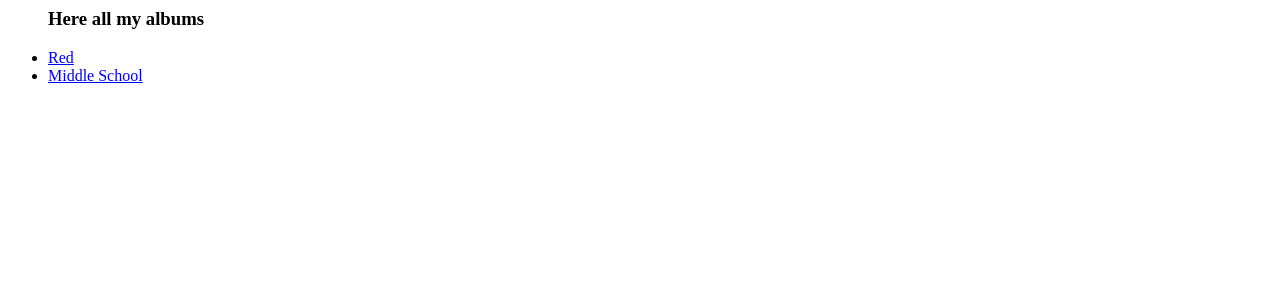
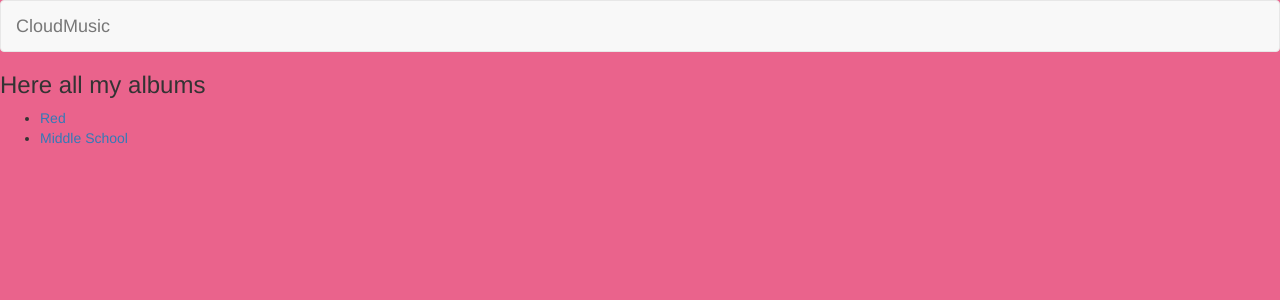
Before and after one commit to srinivasycplf8/django, a Django app: page /music/ in a window 1280 px wide. Shown: the top 300 px of the page. Run offline with Django 3.2, Linux system fonts and the light colour scheme; data comes from the database, SQL or seed files in the repository; some libraries are stand-ins or nearby versions.

Commit message:
Adding CSS File and Navigation Bar

```diff
--- /dev/null
+++ b/music/static/music/style.css
@@ -0,0 +1,3 @@
+body{
+    background-color: #EA638C;
+}
--- a/music/templates/music/detail.html
+++ b/music/templates/music/detail.html
@@ -1,4 +1,4 @@
-<img src="{{ album.album_logo }}">
+<img src="{{ album.album_logo }}" height="100" width="100">
 <h1>{{ album.album_title }}</h1>
 <h3>{{ album.artist}}</h3>
 
--- a/music/templates/music/index.html
+++ b/music/templates/music/index.html
@@ -1,11 +1,36 @@
-<!--If you have albmus then only code executres-->
+<!--Loading the CSS files-->
+
+{% load static %}
+
+
+<!--Now if you want to include Bootstrap-->
+
+<!-- Latest compiled and minified CSS -->
+<link rel="stylesheet" href="https://maxcdn.bootstrapcdn.com/bootstrap/3.3.7/css/bootstrap.min.css" integrity="sha384-BVYiiSIFeK1dGmJRAkycuHAHRg32OmUcww7on3RYdg4Va+PmSTsz/K68vbdEjh4u" crossorigin="anonymous">
+<!---This is how we include css files-->
+
+<link rel="stylesheet" type="text/css" href="{% static 'music/style.css' %}"/>
+
+
+<nav class="navbar navbar-default">
+    <div class="container-fluid">
+
+        <!--logo-->
+
+        <div class="navbar-header">
+            <a class="navbar-brand" href="{% url 'music:index' %}">CloudMusic</a>
+        </div>
+
+    </div>
+</nav>
+
+
 
 {% if all_albums %}
 
+    <h3>Here all my albums</h3>
 
     <ul>
-        <h3>Here all my albums</h3>
-
         {% for album in all_albums %}
 
 
```
